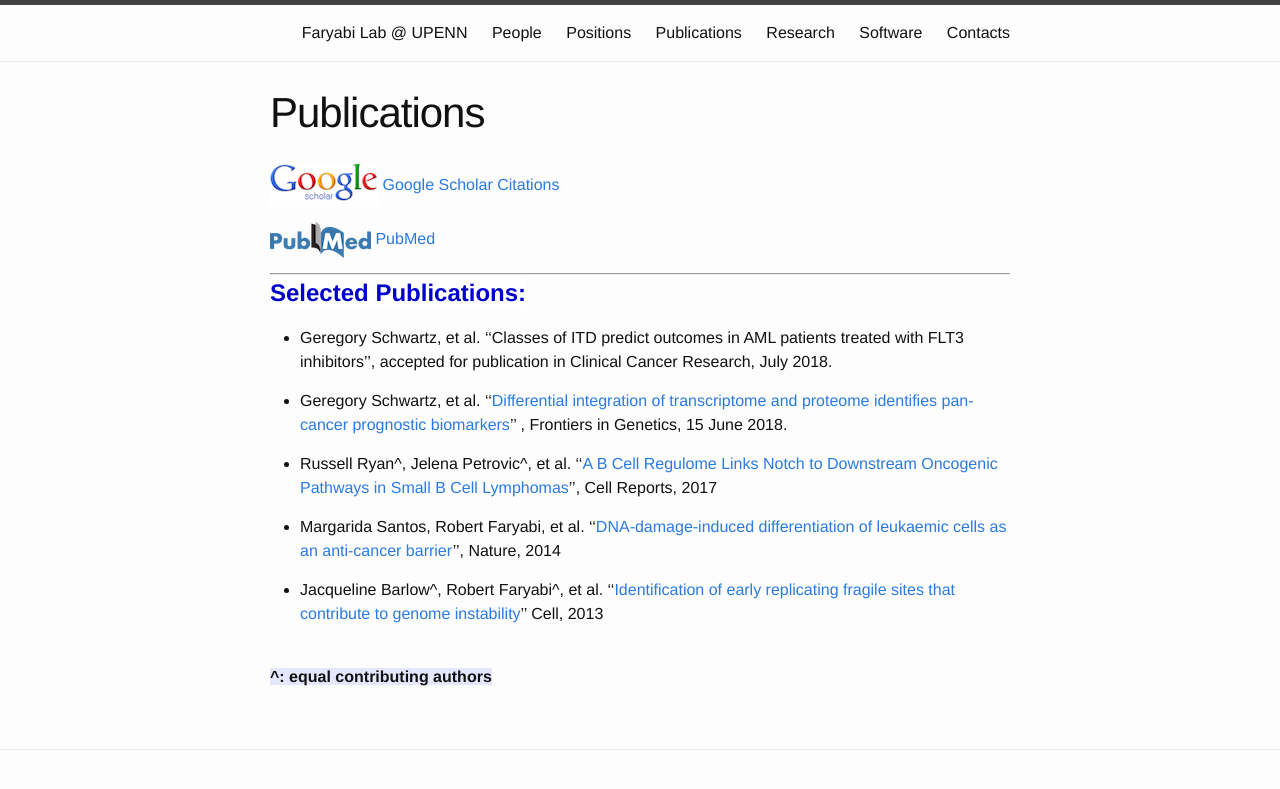
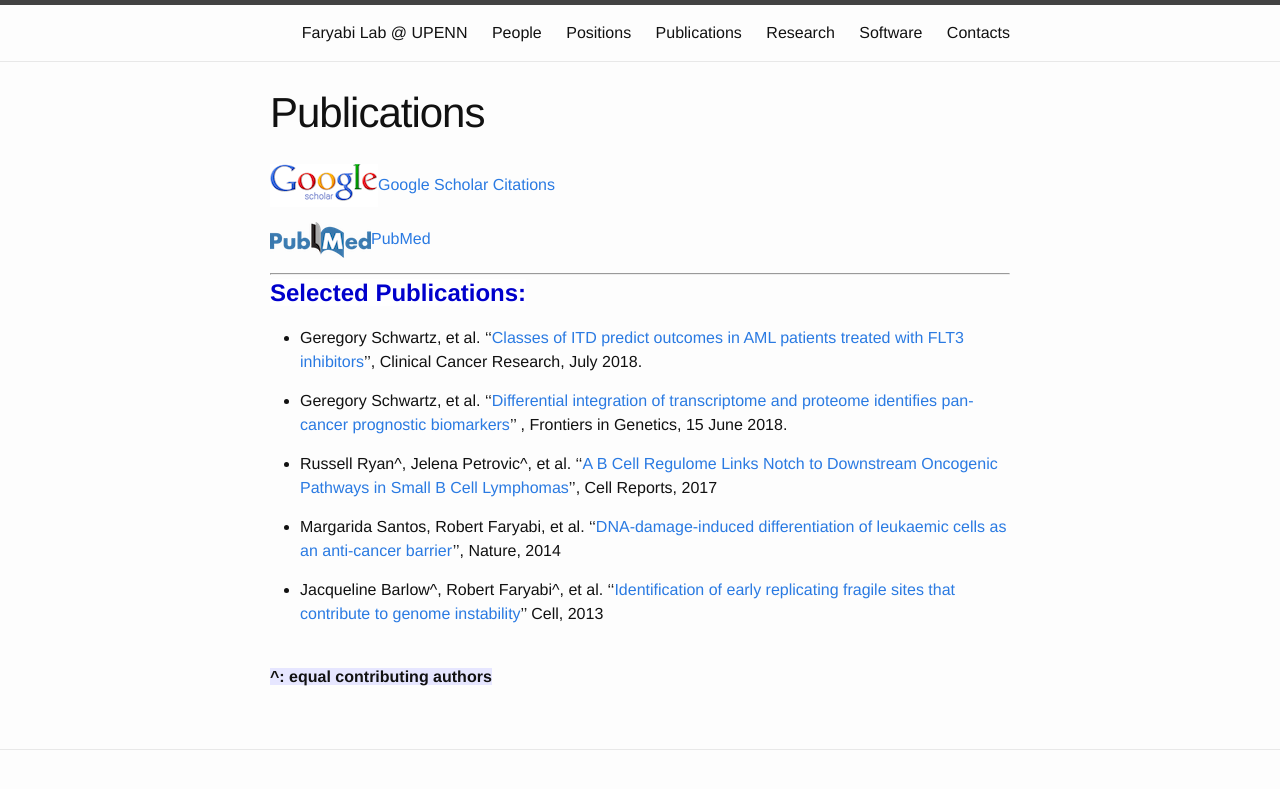
Before and after one commit to faryabib/faryabib.github.io, a Jekyll site: the page built from publications.md, in a window 1280 px wide. Shown: the top 789 px of the page. Built offline with Jekyll 4.4.1, drawn with Linux system fonts in a browser that asks for light colours.

Commit message:
Update publications.md

```diff
--- a/publications.md
+++ b/publications.md
@@ -4,14 +4,14 @@ title: Publications
 permalink: /Publications.html
 ---
 
-[![Google](assets/Google_scholar_resize.gif "Google")](https://scholar.google.com/citations?hl=en&user=1BNY8YUAAAAJ&view_op=list_works&sortby=pubdate)[    Google Scholar Citations](https://scholar.google.com/citations?hl=en&user=1BNY8YUAAAAJ&view_op=list_works&sortby=pubdate)
+[![Google](assets/Google_scholar_resize.gif "Google")](https://scholar.google.com/citations?hl=en&user=1BNY8YUAAAAJ&view_op=list_works&sortby=pubdate)[Google Scholar Citations](https://scholar.google.com/citations?hl=en&user=1BNY8YUAAAAJ&view_op=list_works&sortby=pubdate)
 
-[![PubMed](assets/pubmedOrig_resize1.png "PubMed")](http://www.ncbi.nlm.nih.gov/pubmed?term=(Faryabi%2C%20Babak%5BAuthor%5D)%20OR%20Faryabi%2C%20Robert%5BAuthor%5D)[    PubMed](http://www.ncbi.nlm.nih.gov/pubmed?term=(Faryabi%2C%20Babak%5BAuthor%5D)%20OR%20Faryabi%2C%20Robert%5BAuthor%5D)
+[![PubMed](assets/pubmedOrig_resize1.png "PubMed")](http://www.ncbi.nlm.nih.gov/pubmed?term=(Faryabi%2C%20Babak%5BAuthor%5D)%20OR%20Faryabi%2C%20Robert%5BAuthor%5D)[PubMed](http://www.ncbi.nlm.nih.gov/pubmed?term=(Faryabi%2C%20Babak%5BAuthor%5D)%20OR%20Faryabi%2C%20Robert%5BAuthor%5D)
 
 ----
 <strong><span style="font-size: 1.5em; font-weight: bold; color: #0000cc; background-color: #ffffff"> Selected Publications:</span><strong>
 
-+ Geregory Schwartz, et al. ''Classes of ITD predict outcomes in AML patients treated with FLT3 inhibitors'', accepted for publication in Clinical Cancer Research, July 2018.
++ Geregory Schwartz, et al. ''[Classes of ITD predict outcomes in AML patients treated with FLT3 inhibitors](http://clincancerres.aacrjournals.org/content/early/2018/09/01/1078-0432.CCR-18-0655)'', Clinical Cancer Research, July 2018.
 
 + Geregory Schwartz, et al. ''[Differential integration of transcriptome and proteome identifies pan-cancer prognostic biomarkers](https://goo.gl/pvZ4Dn)'' , Frontiers in Genetics, 15 June 2018.
 
```
